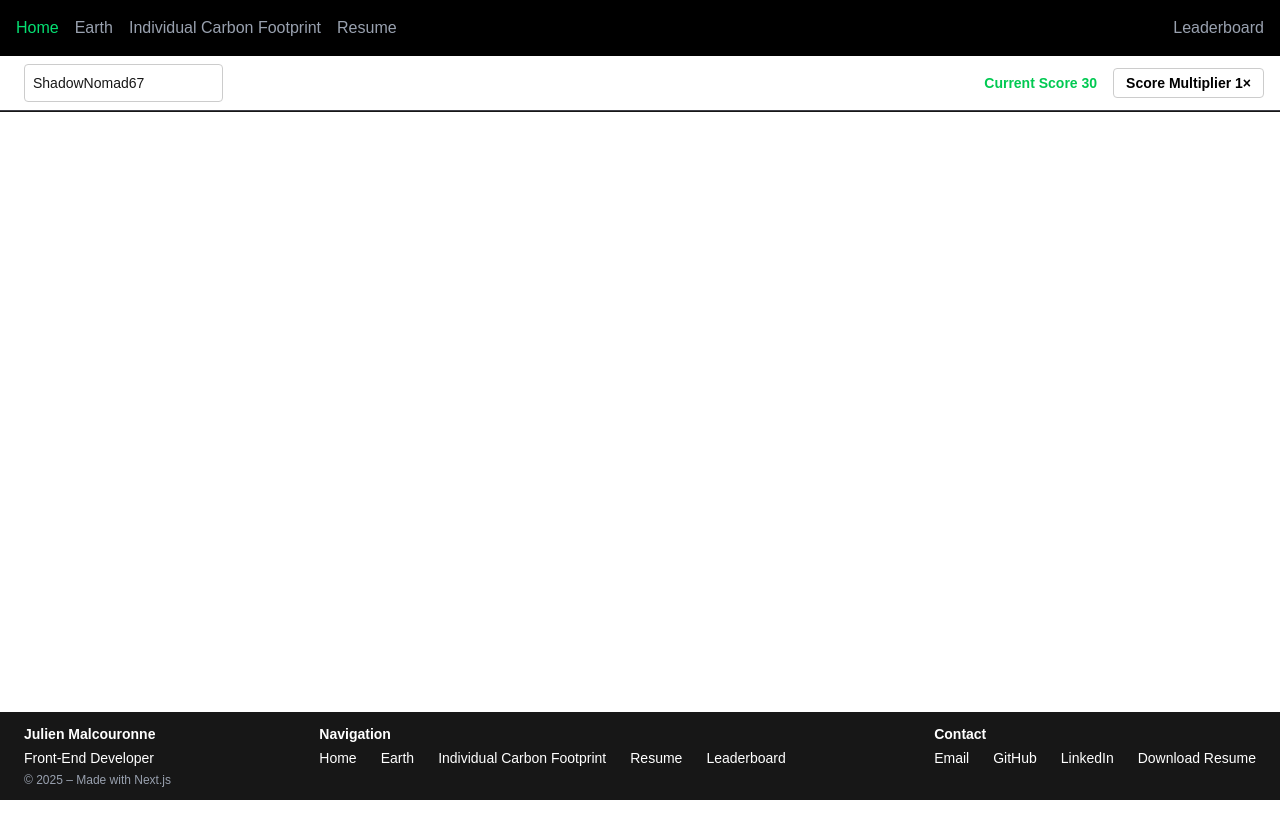
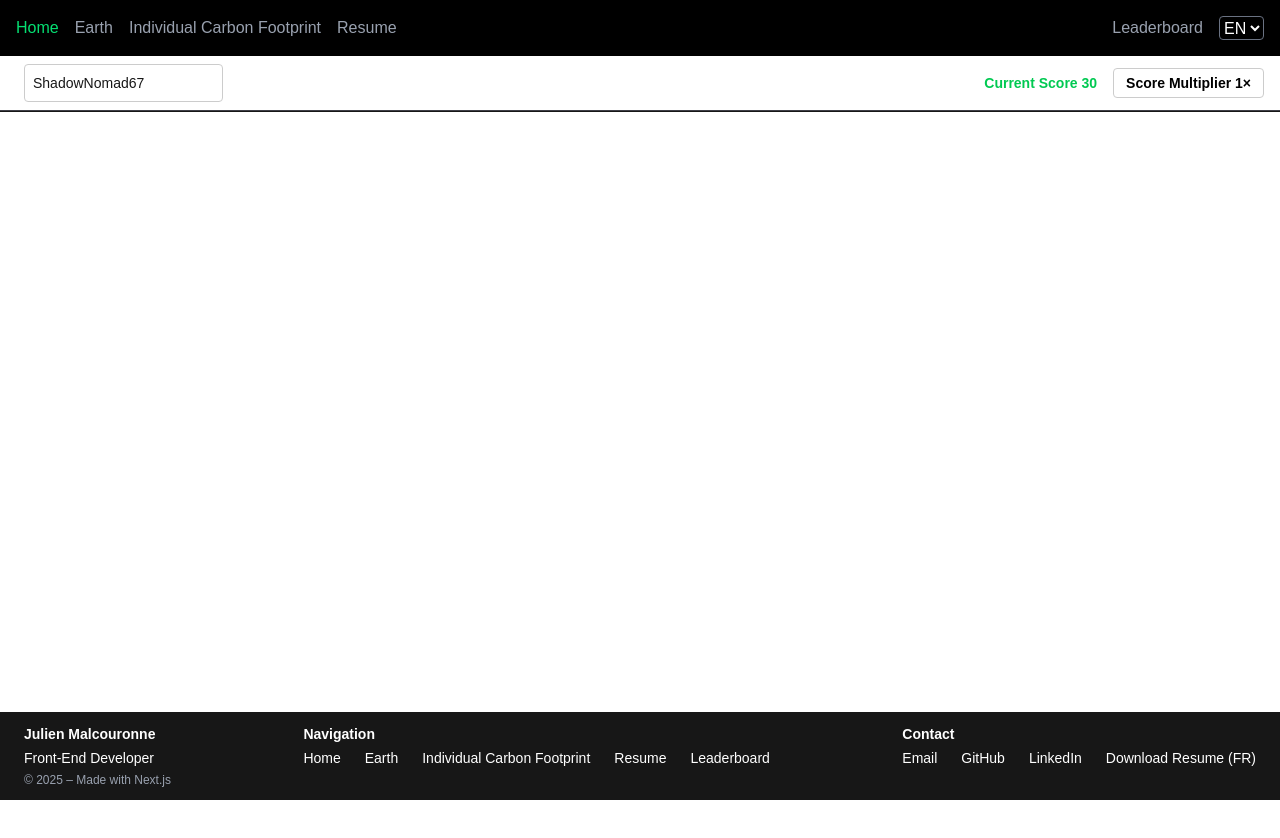
Before and after one commit to JulienMalcouronne/my-interactive, a Next.js app: page /en in a window 1280 px wide. Shown: the top 838 px of the page. Built offline with nearby package versions, Linux system fonts and the light colour scheme.

Commit message:
feat: add lang selector

```diff
--- /dev/null
+++ b/src/components/global/LangSwitcher.tsx
@@ -0,0 +1,33 @@
+'use client';
+
+import { useLocale } from 'next-intl';
+import { usePathname, useRouter } from 'next/navigation';
+
+export default function LanguageSwitcher() {
+  const locale = useLocale();
+  const pathname = usePathname();
+  const router = useRouter();
+
+  const availableLocales = ['en', 'fr'];
+
+  const handleChange = (newLocale: string) => {
+    const segments = pathname.split('/');
+    segments[1] = newLocale;
+    const newPath = segments.join('/') || '/';
+    router.push(newPath);
+  };
+
+  return (
+    <select
+      value={locale}
+      onChange={(e) => handleChange(e.target.value)}
+      className="bg-black text-white border border-gray-500 rounded"
+    >
+      {availableLocales.map((loc) => (
+        <option key={loc} value={loc}>
+          {loc.toUpperCase()}
+        </option>
+      ))}
+    </select>
+  );
+}
--- a/src/components/global/MainNavbar.tsx
+++ b/src/components/global/MainNavbar.tsx
@@ -4,6 +4,7 @@ import Link from 'next/link';
 import { useLocale, useTranslations } from 'next-intl';
 import { usePathname } from 'next/navigation';
 import { getLocalizedHref, SupportedLocale } from '@/lib/localizedRoutes';
+import LanguageSwitcher from './LangSwitcher';
 
 const NAV_ITEMS = [
   { basePath: '/', label: 'home' },
@@ -22,7 +23,7 @@ export default function MainNavbar() {
   const currentPath = stripLocalePrefix(pathname);
 
   return (
-    <nav className="gap-4 p-4 bg-black">
+    <nav className="gap-4 p-4 bg-black flex">
       <ul className="flex gap-4 w-full">
         {NAV_ITEMS.map((item) => {
           const { basePath, label } = item;
@@ -45,6 +46,7 @@ export default function MainNavbar() {
           );
         })}
       </ul>
+      <LanguageSwitcher />
     </nav>
   );
 }
--- a/src/i18n/messages/en.json
+++ b/src/i18n/messages/en.json
@@ -11,7 +11,7 @@
   "navigation": "Navigation",
   "contact": "Contact",
   "email": "Email",
-  "downloadCv": "Download Resume",
+  "downloadCv": "Download Resume (FR)",
   "printGeneratePdf": "Print / Generate PDF",
   "offset": "{count, plural, one {offset} other {offsets}}",
   "pitch": "pitch",
```
